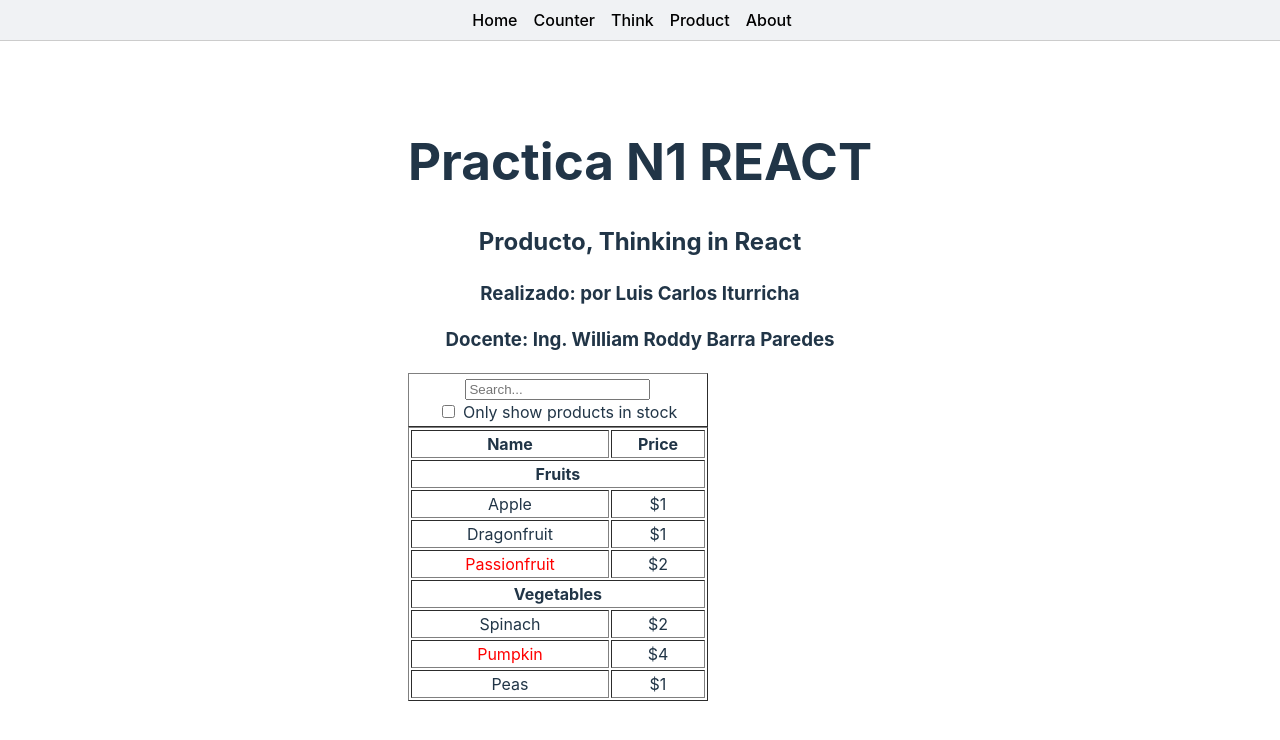
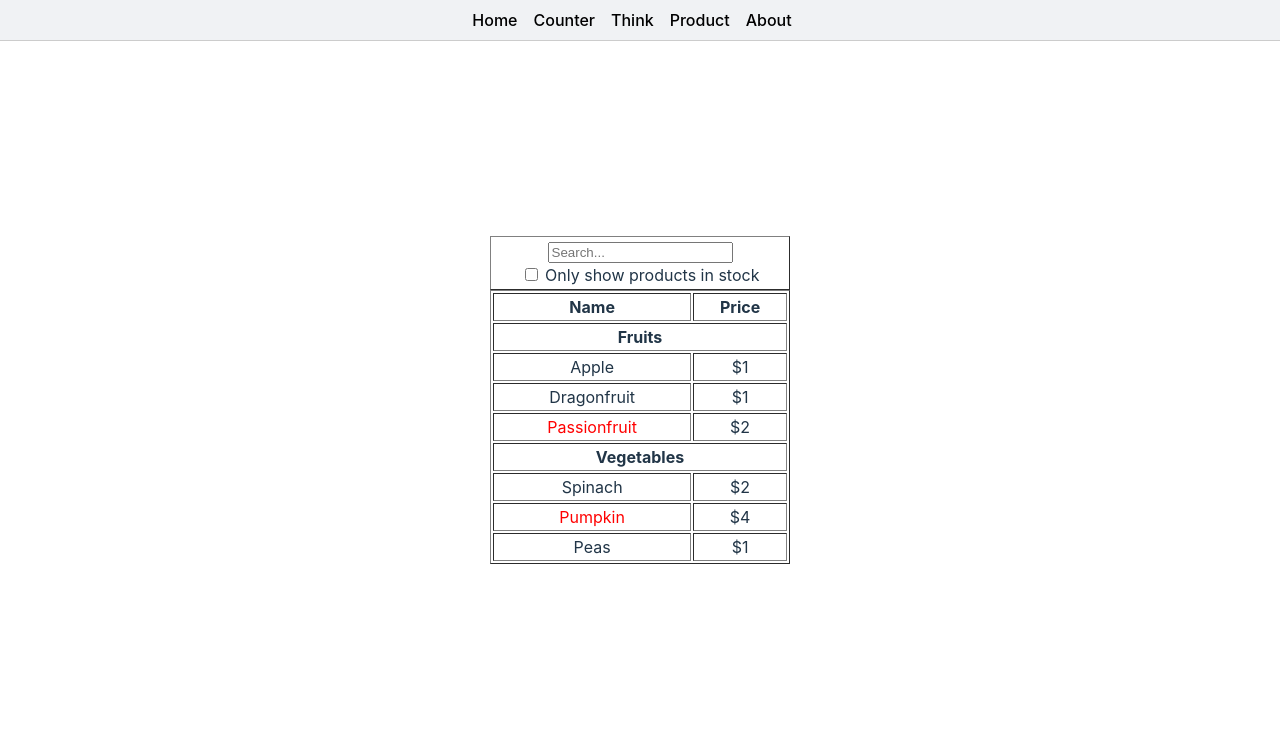
Before and after one commit to Rogerin81/diplomadoM7React, a React (Vite) app: page /product in a window 1280 px wide. Shown: the top 740 px of the page. Built offline with nearby package versions, Linux system fonts and the light colour scheme.

Commit message:
martes14Tarea1

```diff
--- a/src/Components/Navigation/Navigation.jsx
+++ b/src/Components/Navigation/Navigation.jsx
@@ -5,7 +5,7 @@ const Navigator = () =>{
             <Link to="/" className="nav-link">Home</Link>
             <Link to="/counter" className="nav-link">Counter</Link>
             <Link to="/think" className="nav-link">Think</Link>
-            <Link to="/products" className="nav-link">Product</Link>
+            <Link to="/product" className="nav-link">Product</Link>
             <Link to="/about" className="nav-link">About</Link>
         </nav>
     );
--- a/src/Screens/Product.jsx
+++ b/src/Screens/Product.jsx
@@ -1,15 +1,7 @@
-import FilterProductTable from "../Components/Product/FilterableProductTable.jsx";
+import FilterProductTable from "../Components/Product/FilterableProductTable";
 const Product = () => {
     return (
         <div>
-            <div>
-
-            <h1> Practica N1 REACT</h1>
-            <h2> Producto, Thinking in React</h2>
-            <h3> Realizado: por Luis Carlos Iturricha</h3>
-            <h3> Docente: Ing. William Roddy Barra Paredes</h3>
-            </div>
-
             <FilterProductTable/>
 
         </div>
```
